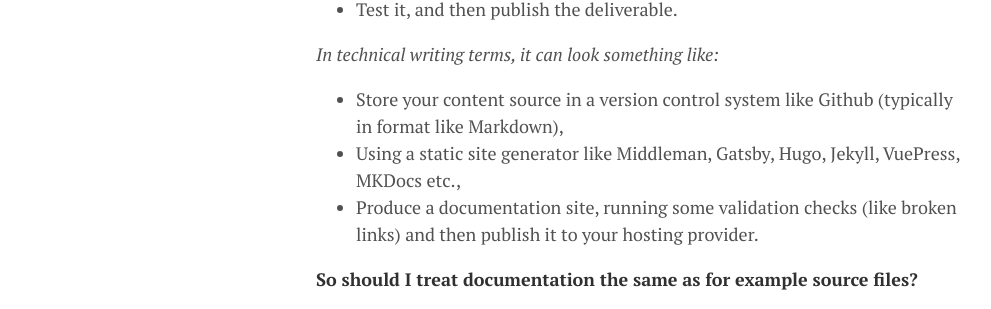
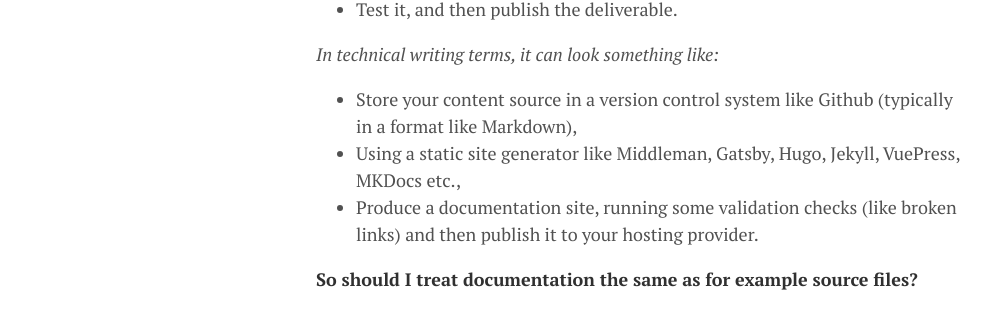
Before and after one commit to lgeurts/lgeurts.github.io, a Jekyll site: the page built from _posts/2020-08-21-docs-as-code.md, in a window 1280 px wide. Shown: the part 357-666 px from the top of the page, without its empty margins (0-991 px from the left). Built offline with Jekyll 4.4.1, drawn with Linux system fonts in a browser that asks for light colours; nearby versions of some CDN libraries.

Commit message:
Update 2020-08-21-docs-as-code.md

```diff
--- a/_posts/2020-08-21-docs-as-code.md
+++ b/_posts/2020-08-21-docs-as-code.md
@@ -15,7 +15,7 @@ tags: [ Technical Writing ]
 - Test it, and then publish the deliverable.
 
 *In technical writing terms, it can look something like:*
-- Store your content source in a version control system like Github (typically in format like Markdown),
+- Store your content source in a version control system like Github (typically in a format like Markdown),
 - Using a static site generator like Middleman, Gatsby, Hugo, Jekyll, VuePress, MKDocs etc.,
 - Produce a documentation site, running some validation checks (like broken links) and then publish it to your hosting provider.
 
```
